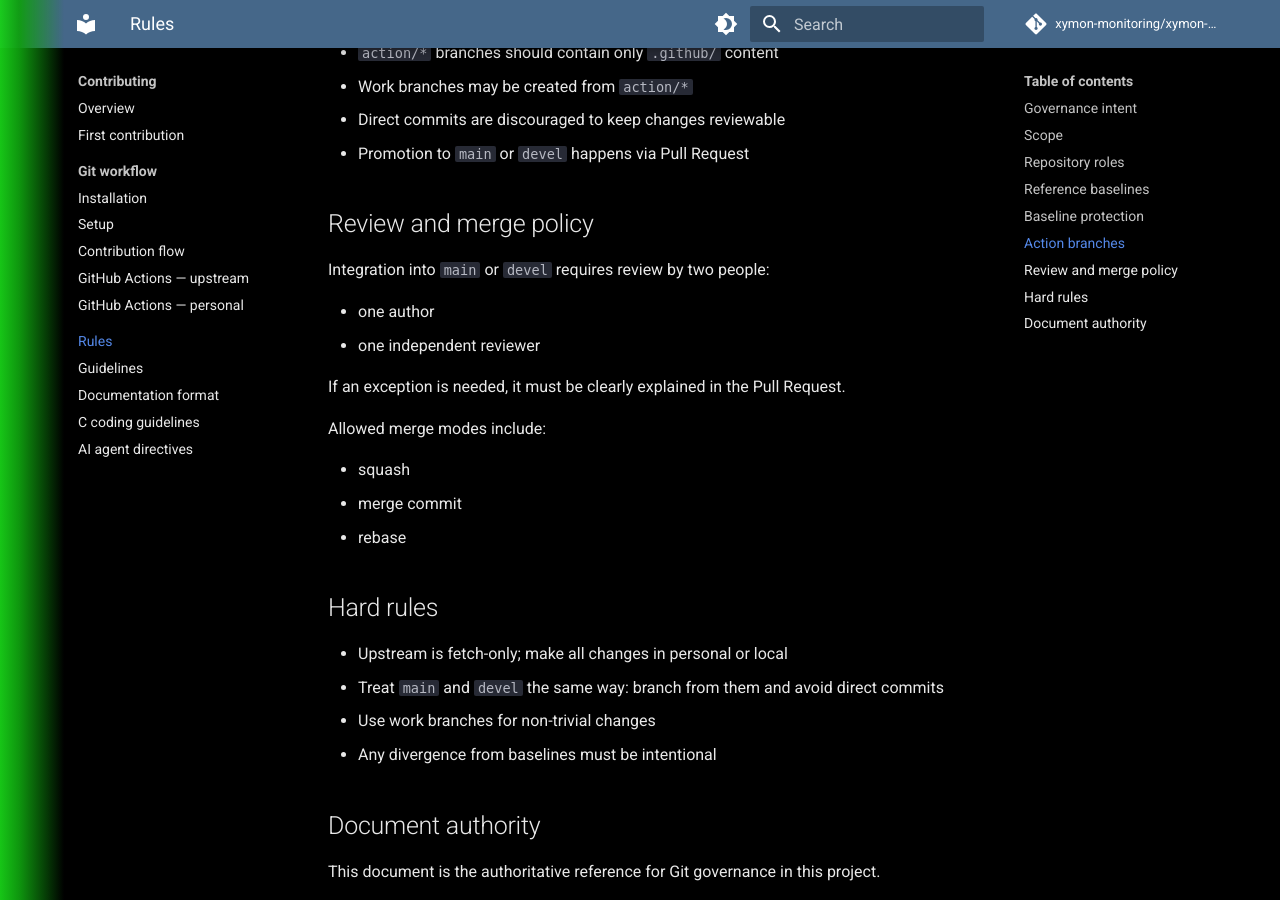
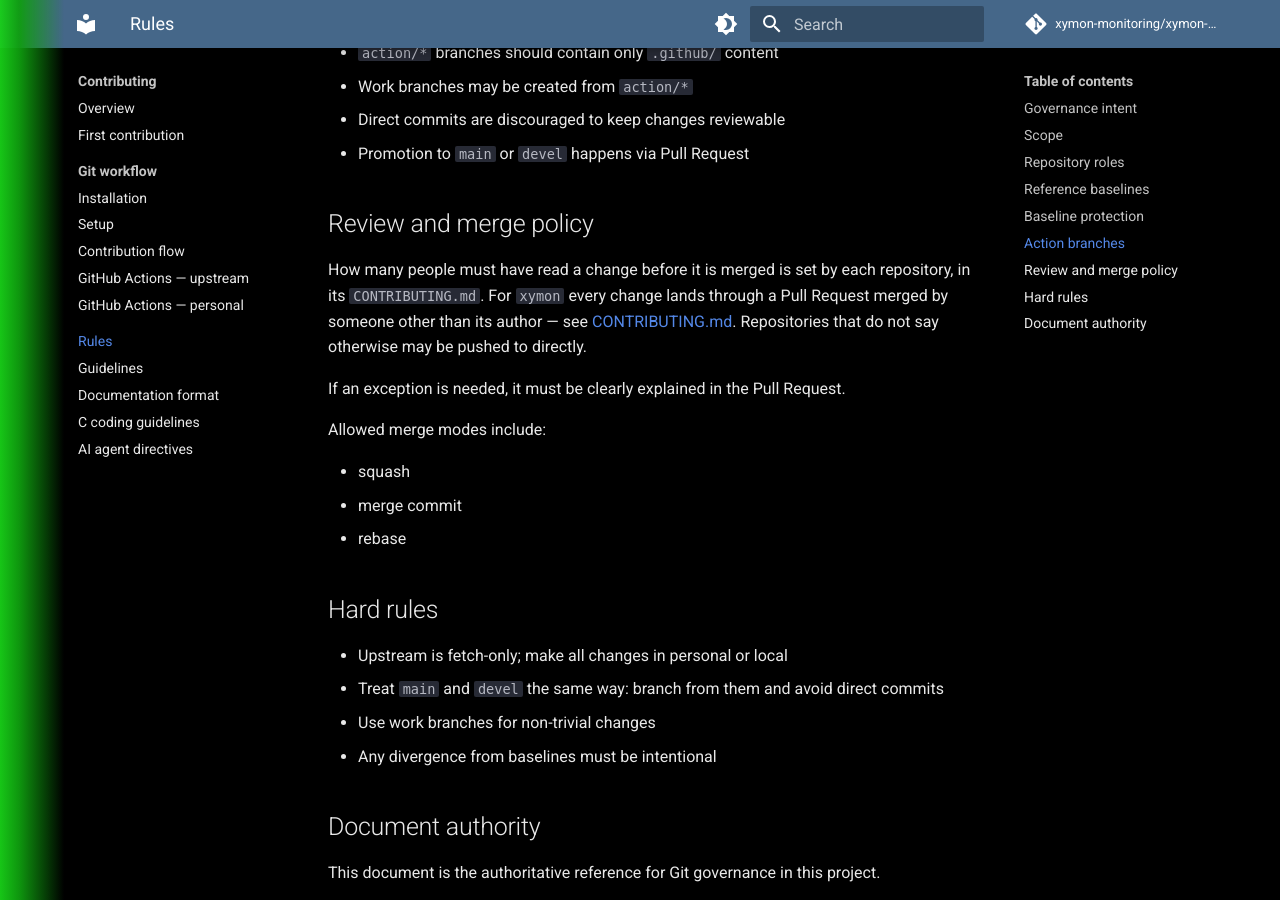
Before and after one commit to xymon-monitoring/xymon-wiki, an MkDocs documentation site: the page built from docs/contributing/git/git-rules.md, in a window 1280 px wide and 900 px high, scrolled down 1207 px. Built offline with MkDocs 1.6.1 and Material for MkDocs 9.7.7, drawn with Linux system fonts in a browser that asks for light colours; comment, search, counter and statistics services are not loaded.

Commit message:
docs(contributing): review policy is per repository, stated in its CONTRIBUTING.md
The two-person rule is a rule of the xymon repository, not of every
repository in the organisation: this wiki is pushed to directly. State
where each repository's requirement lives instead of restating xymon's
here.

```diff
--- a/docs/contributing/git/git-rules.md
+++ b/docs/contributing/git/git-rules.md
@@ -54,10 +54,11 @@ for GitHub Actions changes:
 
 Review and merge policy
 -----------------------
-Integration into `main` or `devel` requires review by two people:
-
-- one author
-- one independent reviewer
+How many people must have read a change before it is merged is set by each
+repository, in its `CONTRIBUTING.md`. For `xymon` every change lands through a
+Pull Request merged by someone other than its author — see
+[CONTRIBUTING.md](https://github.com/xymon-monitoring/xymon/blob/main/CONTRIBUTING.md).
+Repositories that do not say otherwise may be pushed to directly.
 
 If an exception is needed, it must be clearly explained
 in the Pull Request.
```
